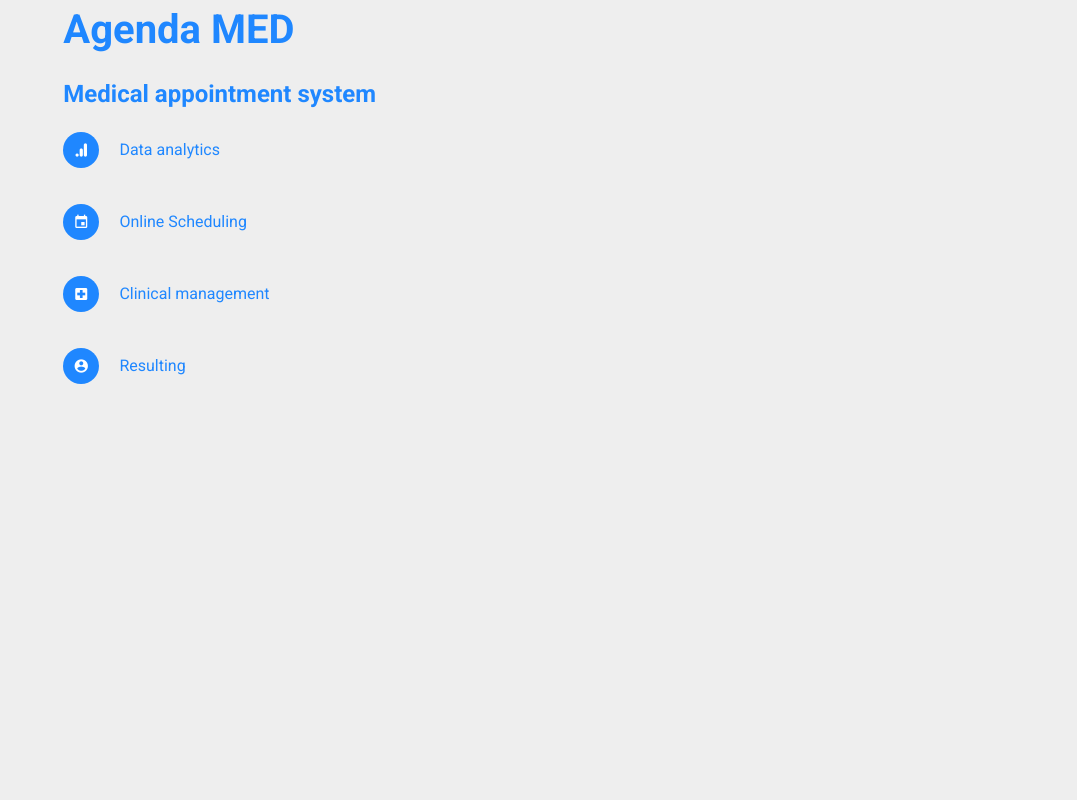
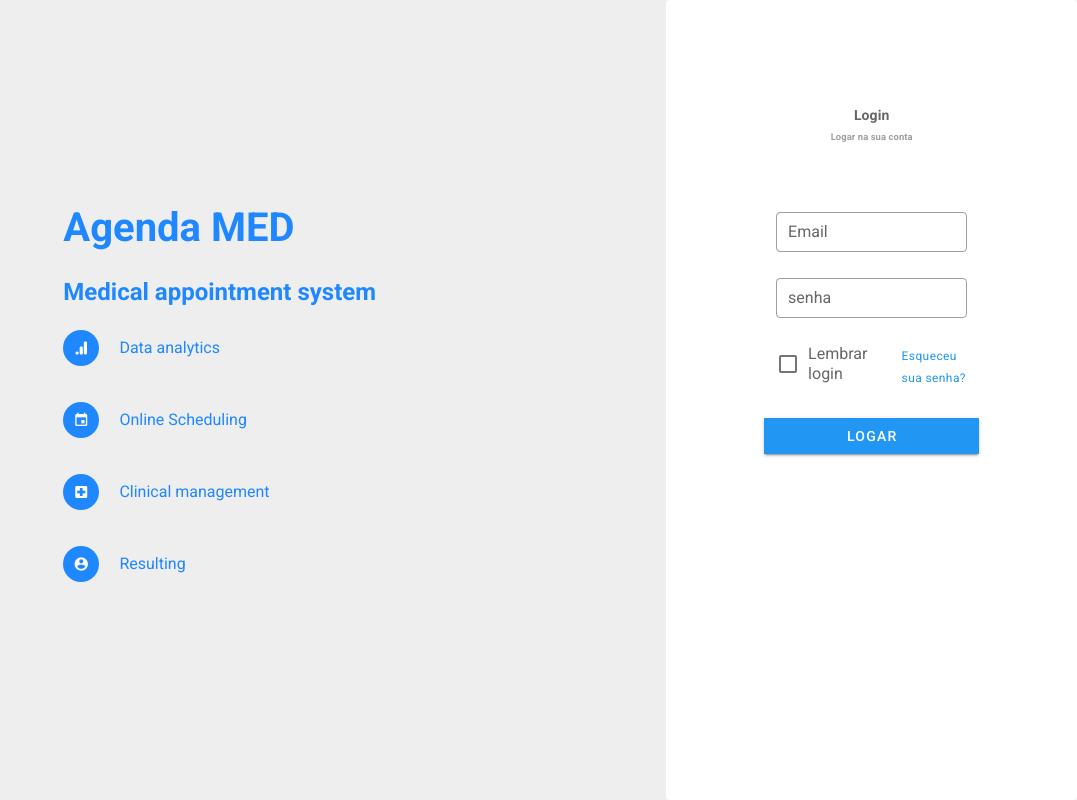
Before and after one commit to TheBugMakers/agenda-medica, a Vue app: page / in a window 1280 px wide. Shown: the whole page, without its empty margins (203-1280 px from the left). Built offline with nearby package versions, Linux system fonts and the light colour scheme.

Commit message:
fix: fixed template CSS

```diff
--- a/src/App.vue
+++ b/src/App.vue
@@ -1,6 +1,6 @@
 <template>
   <v-app>
-    <v-main class="grey lighten-3">
+    <v-main class="grey lighten-3" id="container">
       <AdminTemplate v-if="user.data"></AdminTemplate>
       <PublicTemplate v-if="!user.data"></PublicTemplate>
     </v-main>
--- a/src/components/PublicTemplate.vue
+++ b/src/components/PublicTemplate.vue
@@ -1,18 +1,11 @@
 <template>
-  <div>
-    <v-row>
-      <v-col
-        class="pb-0"
-        cols="8"
-        style="display: flex; justify-content: center"
-      >
+  <v-row class="mt-n3">
+    <v-col class="pb-0" cols="8" style="display: flex; justify-content: center">
       <div id="div">
         <v-row>
           <v-col>
             <div class="mb-5">
-                <p style="font-size: 40px; font-weight: 600">
-                  Agenda MED
-                </p>
+              <p style="font-size: 40px; font-weight: 600">Agenda MED</p>
               <h2>Medical appointment system</h2>
             </div>
             <v-row
@@ -38,14 +31,13 @@
       </div>
     </v-col>
     <v-col class="pb-0" cols="4">
-
+      <LoginView></LoginView>
     </v-col>
   </v-row>
-  </div>
 </template>
 
 <script>
-//import LoginView from "@/views/LoginView.vue";
+import LoginView from "@/views/LoginView.vue";
 
 export default {
   data: () => ({
@@ -69,7 +61,7 @@ export default {
     ],
   }),
   components: {
-
+    LoginView,
   },
 };
 </script>
--- a/src/views/LoginView.vue
+++ b/src/views/LoginView.vue
@@ -1,23 +1,34 @@
 <template>
-  <div>
-    <v-container>
-      <v-row align="center" justify="center">
-        <v-col cols="12" sm="10">
-          <v-card class="elevation-6 mt-10">
-            <v-window v-model="step">
-              <v-window-item :value="1">
-                <v-row>
-                  <v-col cols="12" sm="6">
+  <v-card flat id="container" class="mx-auto pa-10"
+  style="height: 100vh">
     <v-card-text class="mt-12">
       <h4 class="text-center">Login</h4>
       <h6 class="text-center grey--text">Logar na sua conta</h6>
       <v-row align="center" justify="center">
         <v-col cols="12" sm="8">
-                          <v-text-field label="Email" outlined dense color="blue" autocompleto="false" class="mt-16"></v-text-field>
-                          <v-text-field label="senha" outlined dense color="blue" autocomplete="false" type="password"></v-text-field>
+          <v-text-field
+            label="Email"
+            outlined
+            dense
+            color="blue"
+            autocompleto="false"
+            class="mt-16"
+          ></v-text-field>
+          <v-text-field
+            label="senha"
+            outlined
+            dense
+            color="blue"
+            autocomplete="false"
+            type="password"
+          ></v-text-field>
           <v-row>
             <v-col cols="12" sm="7">
-                              <v-checkbox label="Lembrar login" class="mt-n1" color="blue"></v-checkbox>
+              <v-checkbox
+                label="Lembrar login"
+                class="mt-n1"
+                color="blue"
+              ></v-checkbox>
             </v-col>
             <v-col cols="12" sm="5">
               <span class="caption blue--text">Esqueceu sua senha?</span>
@@ -25,85 +36,25 @@
             <v-btn color="blue" dark block tile to="/profile">Logar</v-btn>
             <!-- <h5 class="text-center grey--text mt-4 mb-3">Outras formas de login</h5> -->
           </v-row>
-                          <v-row>
-                          </v-row>
+          <v-row> </v-row>
         </v-col>
       </v-row>
     </v-card-text>
-                  </v-col>
-                  <v-col cols="12" sm="6" class="blue">
-                    <div style="text-align:center; padding: 180px 0;">
-                      <v-card-text class="white--text">
-                        <h3 class="center">AgendaMedico</h3>
-                      </v-card-text>
-                      <div class="text-center">
-                        <!-- <v-btn tile outlined dark @click="step++" class="white blue--text">Cadastrar</v-btn> -->
-                      </div>
-                    </div>
-                  </v-col>
-                </v-row>
-              </v-window-item>
-              <v-window-item :value="2">
-                <v-row>
-                  <v-col cols="12" sm="6" class="blue">
-                    <div style="text-align: center; padding: 180px 0;">
-                      <v-card-text class="white--text">
-                        <h3 class="text-center">Logar</h3>
-                      </v-card-text>
-                      <div class="text-center">
-                        <v-btn tile outlined dark @click="step--">Logar</v-btn>
-                      </div>
-                    </div>
-                  </v-col>
-                  <v-col cols="12" sm="6" class="white">
-                    <v-card-text class="mt-12">
-                      <h3 class="text-center"> Crie uma conta</h3>
-                      <h6 class="text-center grey--text">vamos criar sua conta</h6>
-                      <v-row align="center" justify="center">
-                        <v-col cols="12" sm="8">
-                          <v-row>
-                            <v-col cols="12" sm="6">
-                              <v-text-field outlined label="primeiro nome" color="blue" dense></v-text-field>
-                            </v-col>
-                            <v-col cols="12" sm="6">
-                              <v-text-field outlined label="Sobrenome" color="blue" dense></v-text-field>
-                            </v-col>
-                          </v-row>
-                          <v-text-field outlined label="email" color="blue"></v-text-field>
-                          <v-text-field outlined label="senha" color="blue" type="password"></v-text-field>
-                          <v-row>
-                            <v-col cols="12" sm="7">
-                              <v-checkbox label="Aceitar termos" class="mt-n1" color="blue"></v-checkbox>
-                            </v-col>
-
-                            <v-col cols="12" sm="7">
-                              <span class="caption blue--text ml-n4"> Termos e condições </span>
-                            </v-col>
-                          </v-row>
-                          <v-btn color="blue" dark block tile>Cadastrar</v-btn>
-                        </v-col>
-
-                      </v-row>
-                    </v-card-text>
-                  </v-col>
-                </v-row>
-              </v-window-item>
-            </v-window>
   </v-card>
-        </v-col>
-      </v-row>
-    </v-container>
-  </div>
 </template>
 
 <script>
 export default {
   name: "LoginView",
 
-  data: ()=>({
-    step: 1
-  })
+  data: () => ({
+    step: 1,
+  }),
+};
+</script>
+
+<style scoped>
+#container {
+  height: 100vh;
 }
-</script>
-<style>
 </style>
```
Lines whose indentation alone changed are shown as unchanged.
